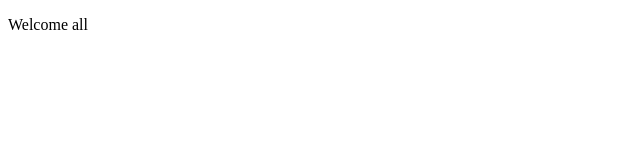
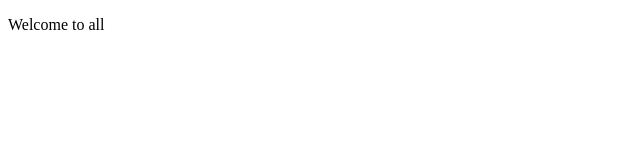
Before and after one commit to indhuk2896/mypros, a plain HTML site: page WebContent/index.html in a window 1280 px wide. Shown: the full height of the page, 0-640 px from the left. Drawn offline with Linux system fonts and the light colour scheme.

Commit message:
third commit

```diff
--- a/WebContent/index.html
+++ b/WebContent/index.html
@@ -5,6 +5,6 @@
 <title>my title</title>
 </head>
 <body>
-<p> Welcome all  </p>
+<p> Welcome to all  </p>
 </body>
 </html>
```
